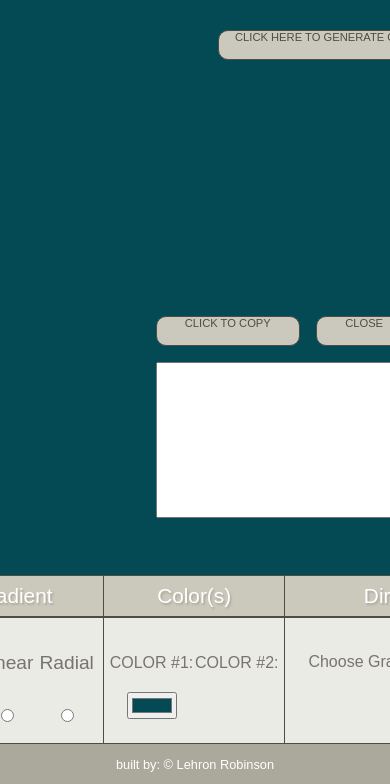
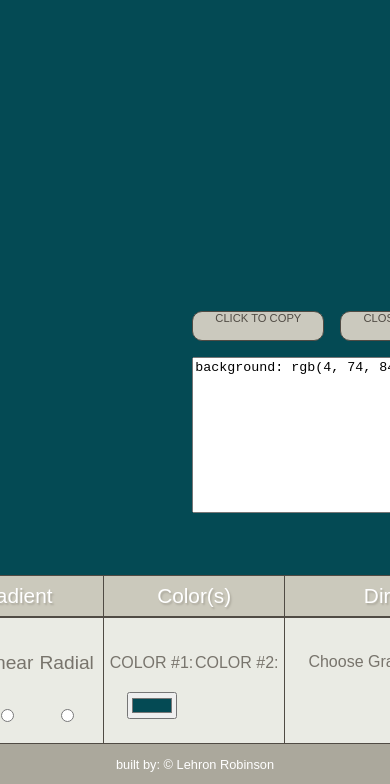
Before and after one commit to LehronR/Simple-Designer, a plain HTML site: page background-gen/index.html in a window 390 px wide. Both pictures are taken after a click on the button "CLICK HERE TO GENERATE CODE". Shown: the part 60-844 px from the top of the page. Drawn offline with Linux system fonts and the light colour scheme.

Commit message:
Completed functionality of the code generator, close and copy button.  Background generator functionally complete.  Next step: mobile optimization.

```diff
--- a/background-gen/bg-gen.js
+++ b/background-gen/bg-gen.js
@@ -139,7 +139,7 @@ const radialFunction = function() {
     }
 }
 
-// Conditionals for colors
+// Conditional for colors
 const colorAndDirectionFunction = function() {
     if(solid.value === 'on'){
       solidFunction();
@@ -150,8 +150,36 @@ const colorAndDirectionFunction = function() {
     }
 }
 
+// Generate code, copy and close button functionality
+const generateCode = document.getElementById('gen-code');
+const closeBtn = document.getElementById('close');
+const copyBtn = document.getElementById('copy');
+const codeGenWrapper = document.getElementById('code-gen-wrapper');
+const textArea = document.getElementById('code');
 
-// Color Picker Controls
+const generateCodeBtn = function() {
+  if(generateCode.style.display = 'grid') {
+    generateCode.style.display = 'none';
+    codeGenWrapper.style.display = 'grid';
+  }
+  textArea.textContent = `background: ${display.style.background};`
+}
+
+const closeCodeBtn = function() {
+  if(codeGenWrapper.style.display = 'grid') {
+    generateCode.style.display = 'grid';
+    codeGenWrapper.style.display = 'none';
+  }
+}
+
+// Code Copy to Clipboard functionality
+const copyCode = function() {
+  textArea.select();
+  document.execCommand('copy');
+  alert('code saved to clipboard');
+}
+  copyBtn.addEventListener('click', copyCode);
+// GUI Controls Event Listeners
 colorA.addEventListener('input', colorAndDirectionFunction);
 colorB.addEventListener('input', colorAndDirectionFunction);
 solid.addEventListener('click', solidFunction);
@@ -159,4 +187,8 @@ linear.addEventListener('click', linearFunction);
 radial.addEventListener('click', radialFunction);
 selector.addEventListener('change', colorAndDirectionFunction);
 
+// Code Generator Event Listeners
+generateCode.addEventListener('click', generateCodeBtn);
+closeBtn.addEventListener('click', closeCodeBtn);
+
 init();
--- a/background-gen/index.html
+++ b/background-gen/index.html
@@ -26,10 +26,10 @@
         <!-- Display CSS output -->
         <section class="bg-code-gen">
           <button id="gen-code" class="code-gen-btn">Click here to generate code</button>
-          <div class="bg-code-wrapper">
+          <div class="bg-code-wrapper" id="code-gen-wrapper">
             <button id="copy" class="copy-btn">Click to Copy</button>
             <button id="close" class="close-gen-btn">Close</button>
-            <textarea name="code-gen" id="" cols="20" rows="10" class="bg-code"></textarea>
+            <textarea name="code-gen" id="code" cols="20" rows="10" class="bg-code"></textarea>
           </div>
         </section>
       </div>
--- a/background-gen/style.css
+++ b/background-gen/style.css
@@ -132,7 +132,7 @@ body {
 }
 
 .bg-code-wrapper {
-  display: grid;
+  display: none;
   grid-area: bgcwrap;
   grid-gap: 1rem;
   align-content: flex-end;
@@ -195,6 +195,14 @@ body {
   grid-area: bgcode;
   align-content: center;
 }
+
+/* .toggle-on {
+  display: grid;
+}
+
+.toggle-off {
+  display: none;
+} */
 
 /***************
   GUI Controls
```
